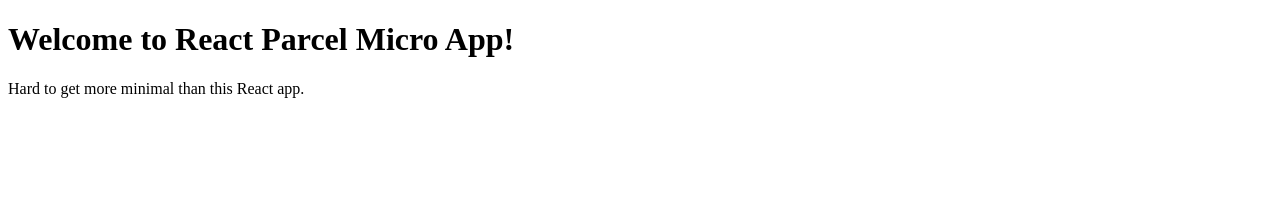
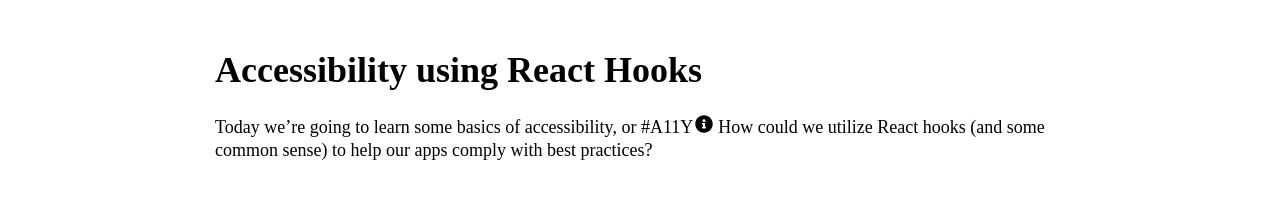
Before and after one commit to brian-ogilvie/accessibility-article, a React app: page / in a window 1280 px wide. Built offline with nearby package versions, Linux system fonts and the light colour scheme.

Commit message:
starter code

```diff
--- a/index.html
+++ b/index.html
@@ -4,7 +4,7 @@
     <meta charset="UTF-8" />
     <meta name="viewport" content="width=device-width, initial-scale=1.0" />
     <meta http-equiv="X-UA-Compatible" content="ie=edge" />
-    <title>React Parcel Micro App</title>
+    <title>Accessibility Hooks</title>
   </head>
   <body>
     <div id="root"></div>
--- a/package.json
+++ b/package.json
@@ -8,6 +8,7 @@
   },
   "license": "MIT",
   "dependencies": {
+    "prop-types": "^15.7.2",
     "react": "^16.9.0",
     "react-dom": "^16.9.0"
   },
--- a/src/components/App.js
+++ b/src/components/App.js
@@ -1,8 +1,19 @@
 import React from 'react';
+import InfoButton from './InfoButton';
 
-export default () => (
-  <>
-    <h1>Welcome to React Parcel Micro App!</h1>
-    <p>Hard to get more minimal than this React app.</p>
-  </>
-);
+export default function App() {
+  return (
+    <>
+      <main>
+        <h1>Accessibility using React Hooks</h1>
+        <p>
+          Today we&rsquo;re going to learn some basics of accessibility, or
+          #A11Y
+          <InfoButton onClick={() => console.log('Info Button clicked.')} />
+          How could we utilize React hooks (and some common sense) to help our
+          apps comply with best practices?
+        </p>
+      </main>
+    </>
+  );
+}
--- /dev/null
+++ b/src/components/InfoButton.js
@@ -0,0 +1,25 @@
+import React from 'react';
+import PropTypes from 'prop-types';
+
+export default function InfoButton({ onClick }) {
+  return (
+    <span className="InfoButton" onClick={onClick}>
+      <svg
+        data-prefix="fas"
+        data-icon="info-circle"
+        className="svg-inline--fa fa-info-circle fa-w-16"
+        xmlns="http://www.w3.org/2000/svg"
+        viewBox="0 0 512 512"
+      >
+        <path
+          fill="currentColor"
+          d="M256 8C119.043 8 8 119.083 8 256c0 136.997 111.043 248 248 248s248-111.003 248-248C504 119.083 392.957 8 256 8zm0 110c23.196 0 42 18.804 42 42s-18.804 42-42 42-42-18.804-42-42 18.804-42 42-42zm56 254c0 6.627-5.373 12-12 12h-88c-6.627 0-12-5.373-12-12v-24c0-6.627 5.373-12 12-12h12v-64h-12c-6.627 0-12-5.373-12-12v-24c0-6.627 5.373-12 12-12h64c6.627 0 12 5.373 12 12v100h12c6.627 0 12 5.373 12 12v24z"
+        />
+      </svg>
+    </span>
+  );
+}
+
+InfoButton.propTypes = {
+  onClick: PropTypes.func.isRequired,
+};
--- /dev/null
+++ b/src/index.css
@@ -0,0 +1,33 @@
+* {
+  box-sizing: border-box;
+}
+
+html {
+  font-size: 18px;
+}
+
+html,
+body {
+  margin: 0;
+  padding: 0;
+}
+
+main {
+  padding: 25px;
+  margin: 0 auto;
+  max-width: 900px;
+}
+
+.InfoButton {
+  display: inline-block;
+  width: 1em;
+  height: 1em;
+  margin: 0 5px 0 2px;
+  padding: 0;
+  border: none;
+  background: transparent;
+}
+
+p {
+  line-height: 1.25em;
+}
--- a/src/index.js
+++ b/src/index.js
@@ -1,5 +1,6 @@
 import React from 'react';
 import ReactDOM from 'react-dom';
 import App from './components/App';
+import './index.css';
 
 ReactDOM.render(<App />, document.getElementById('root'));
```
Also changed, not shown: src/components/A11YContent.js (added, +23 -0 lines), README.md, 1 other file.
